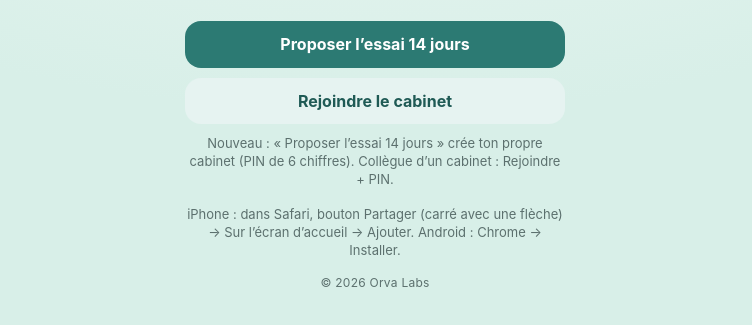
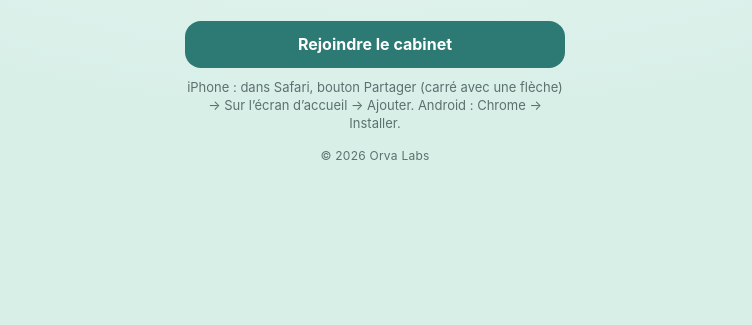
Before and after one commit to MARIONGOMEZ/vydel-app, a plain HTML site: page index.html in a window 1280 px wide. Both pictures are taken after a click on the button "J’accepte". Shown: the part 227-552 px from the top of the page, without its empty margins (265-1017 px from the left). Drawn offline with Linux system fonts and the light colour scheme.

Commit message:
Accueil : « Proposer l’essai 14 jours » et la phrase « Nouveau : … » retirés (reste dans le menu admin) ; #ve= et /essai mènent toujours à l’écran d’essai

```diff
--- a/index.html
+++ b/index.html
@@ -97,10 +97,9 @@
         <img class="splash-icon" src="./icons/icon-192.png?v=1.99.8-app" alt="">
         <h1 id="welcome-title">Vydel</h1>
         <p class="lede">Checklist du jour pour IDEL. Pas un dossier médical — uniquement le passage.</p>
-        <button type="button" class="btn btn-primary" id="btn-create">Proposer l’essai 14 jours</button>
-        <button type="button" class="btn btn-ghost" id="btn-join">Rejoindre le cabinet</button>
+        <button type="button" class="btn btn-primary" id="btn-join">Rejoindre le cabinet</button>
+        <button type="button" class="btn btn-ghost" id="btn-create" hidden>Créer un cabinet</button>
         <button type="button" class="btn btn-ghost" id="btn-install" hidden>Installer l’appli</button>
-        <p class="hint">Nouveau : « Proposer l’essai 14 jours » crée ton propre cabinet (PIN de 6 chiffres). Collègue d’un cabinet : Rejoindre + PIN.</p>
         <p class="hint">iPhone : dans Safari, bouton Partager (carré avec une flèche) → Sur l’écran d’accueil → Ajouter. Android : Chrome → Installer.</p>
         <p class="hint copy" id="welcome-copy">© 2026 Orva Labs</p>
       </div>
```
